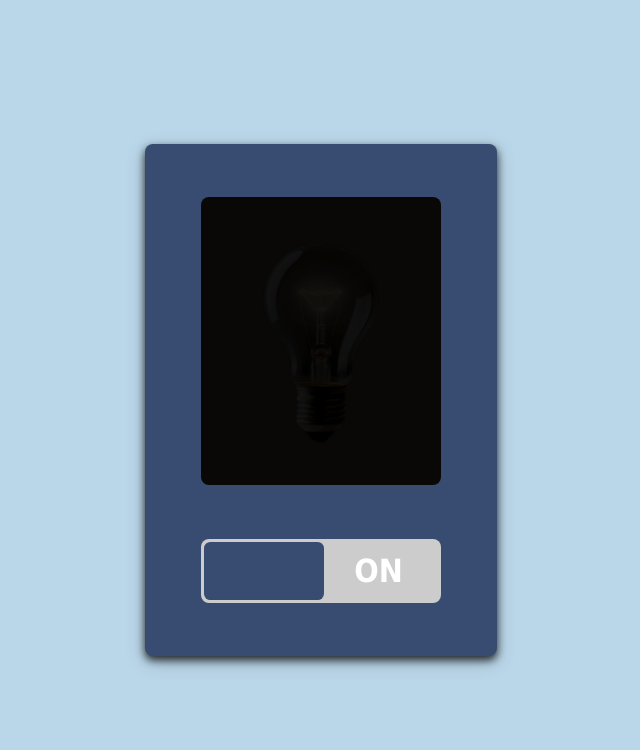
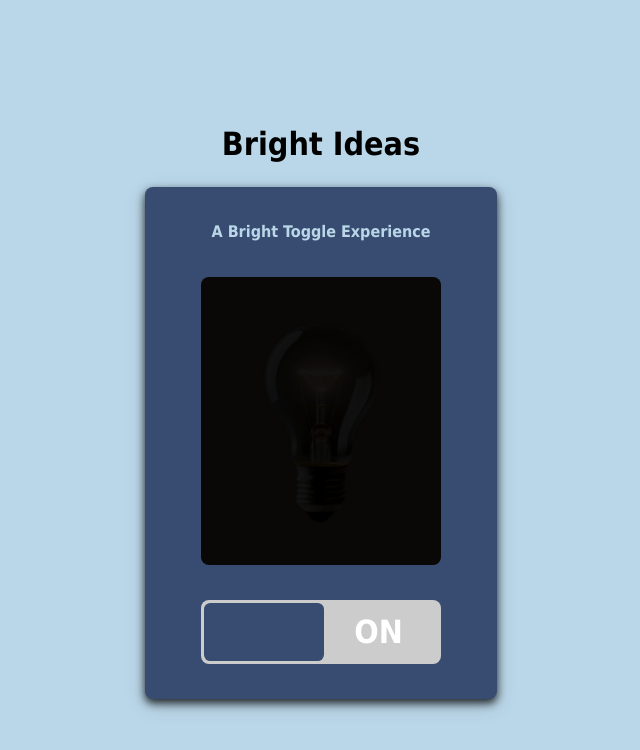
Before and after one commit to DavidAdam1323/interactive-btn-project, a plain HTML site: page index.html in a window 1280 px wide. Shown: the whole page, without its empty margins (319-959 px from the left). Drawn offline with Linux system fonts and the light colour scheme.

Commit message:
Add h1, h4 and bulb-icon.

```diff
--- a/index.html
+++ b/index.html
@@ -7,7 +7,9 @@
     <title>Interactive Btn</title>
   </head>
   <body>
+    <h1 class="title">Bright Ideas</h1>
     <div id="main-container">
+      <h4>A Bright Toggle Experience</h4>
       <div class="content">
         <img src="/images/bulb-off.png" alt="Light Bulb" class="light-bulb" />
       </div>
--- a/styles.css
+++ b/styles.css
@@ -15,6 +15,7 @@ html {
 
 body {
   display: flex;
+  flex-direction: column;
   justify-content: center;
   align-items: center;
   height: 100vh;
@@ -32,6 +33,14 @@ body {
   background: #384b70;
   border-radius: 0.5rem;
   box-shadow: 0 4px 8px rgba(0, 0, 0, 0.8), 0 6px 20px rgba(0, 0, 0, 0.19);
+}
+
+.title {
+  padding: 1.5rem;
+}
+
+h4 {
+  color: #bad7e9;
 }
 
 .content {
```
Also changed, not shown: images/bulb-icon.png (added).
